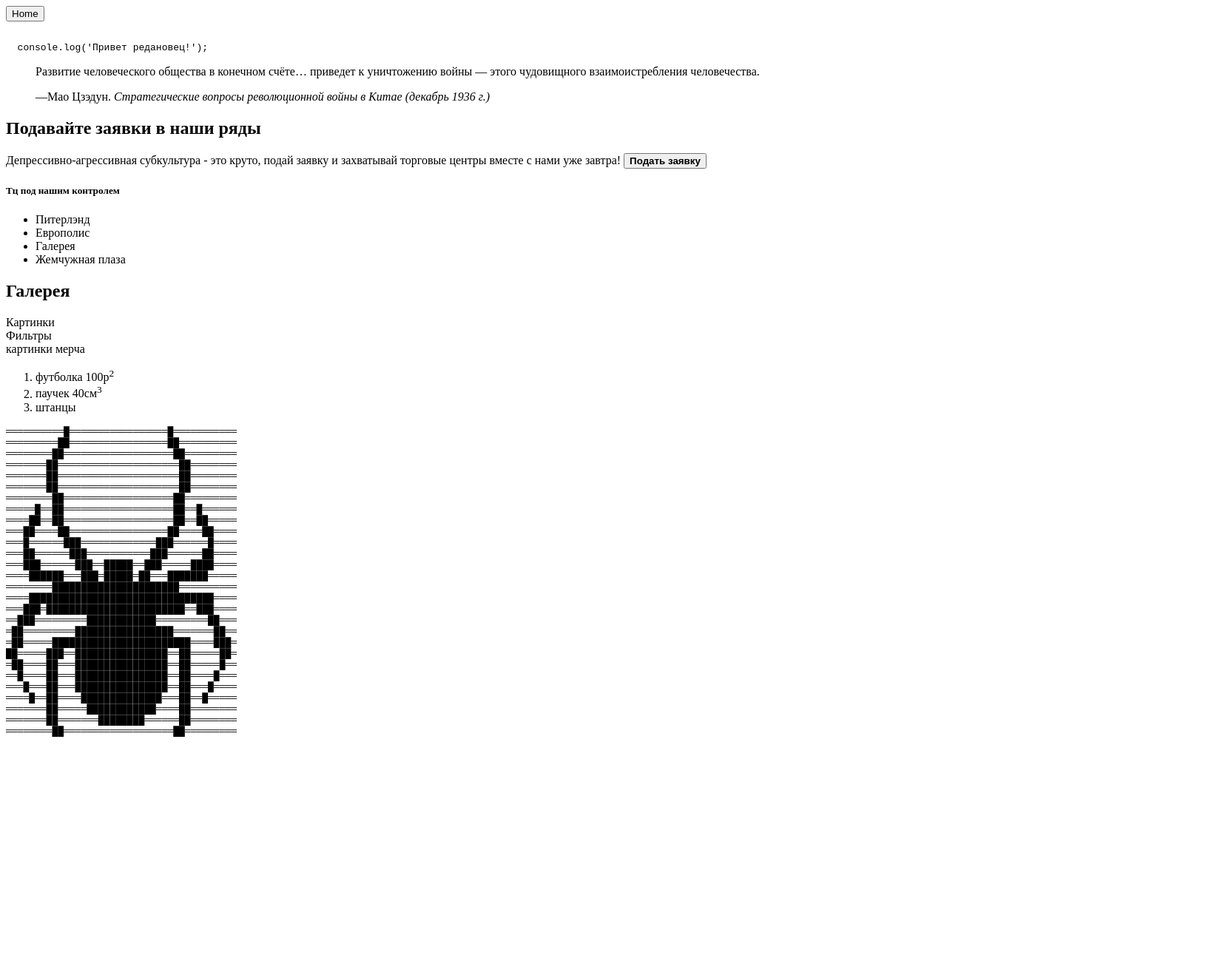
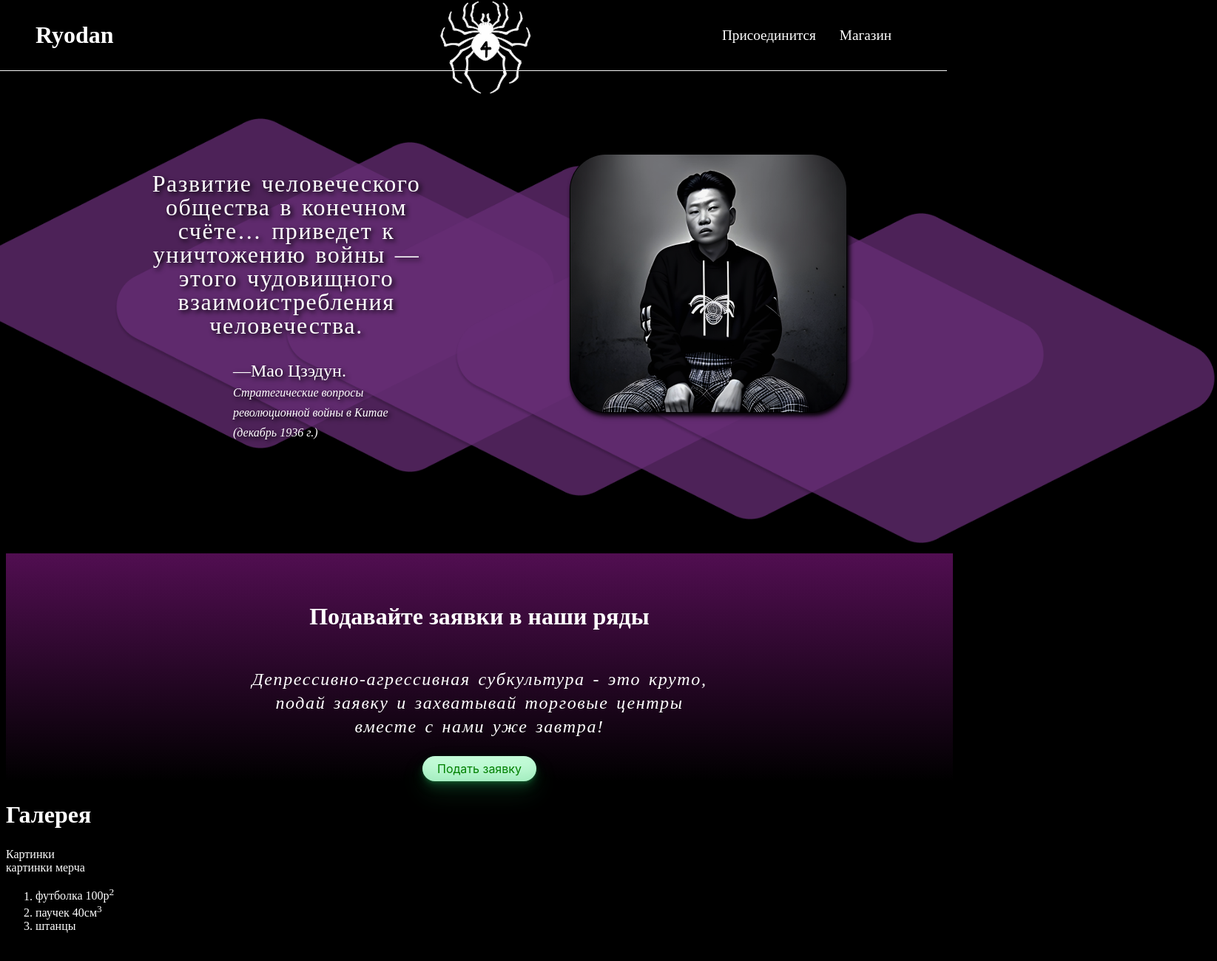
Before and after one commit to Maksaid/Maksaid.github.io, a plain HTML site: page index.html in a window 1280 px wide. Shown: the top 1299 px of the page at 74% size, 1645 px wide, since content can reach past the window. Before the commit the page ends 1024 px from the top, so only its background shows below. Drawn offline with Linux system fonts and the light colour scheme.

Commit message:
add: nav, hero sections

```diff
--- a/index.html
+++ b/index.html
@@ -1,49 +1,56 @@
 <!DOCTYPE html>
-<html lang="ru">
+<html lang="ru" style="width: 100vw; background-color: black;">
 <head>
     <meta name="redan паук редан чвк тц скинхеды оффники нефоры"
           content="оффициальная страница добровольнической группировки чвк редан" charset="UTF-8">
+    <meta name="viewport" content="width=device-width, initial-scale=1.0">
+    <link rel="stylesheet" type="text/css" href="styles.css" media="screen"/>
     <title>Redan</title>
 </head>
-<body>
+<body style="width: 100vw; overflow-x: hidden;">
 <header>
     <nav>
-        <button>Home</button>
+        <h2 class="brand-name">Ryodan</h2>
+        <div class="logo"></div>
+        <section class="link-section">
+            <a>Присоединится</a>
+            <a>Магазин</a>
+        </section>
+
     </nav>
-    <section></section>
 </header>
-<main>
-    <section>
-        <pre><code>
-  console.log('Привет редановец!');
-</code></pre>
+<main class="main">
+    <section style="width: 100vw;">
+        <div class="rect first"></div>
+        <div class="rect second"></div>
+        <div class="rect third"></div>
+        <div class="rect forth"></div>
+        <div class="rect fifth"></div>
+    </section>
+    <section class="mao-section">
         <blockquote cite="https://ru.wikiquote.org/wiki/%D0%9C%D0%B0%D0%BE_%D0%A6%D0%B7%D1%8D%D0%B4%D1%83%D0%BD">
             <p>Развитие человеческого общества в конечном счёте… приведет к уничтожению войны — этого чудовищного
                 взаимоистребления человечества.</p>
             <footer>—Мао Цзэдун.<cite> Стратегические вопросы революционной войны в Китае (декабрь 1936 г.)</cite>
             </footer>
         </blockquote>
-        <h1>Подавайте заявки в наши ряды</h1>
-        <p>
+        <div id="mao" class="mao-img">
+            <img src="img/mao.png">
+        </div>
+    </section>
+
+    <section class="admission-section">
+        <h2>Подавайте заявки в наши ряды</h2>
+        <p class="subculture">
             Депрессивно-агрессивная субкультура - это круто, подай заявку и захватывай торговые центры вместе с нами уже
             завтра!
-            <button><b>Подать заявку</b></button>
+        </p>
+        <button class="button-33">Подать заявку</button>
+    </section>
 
-        <h5>Тц под нашим контролем</h5>
-        <ul>
-            <li>Питерлэнд</li>
-            <li>Европолис</li>
-            <li>Галерея</li>
-            <li>Жемчужная плаза</li>
-        </ul>
-        </p>
-    </section>
-    <section>
-
-
+    <section class="shop-gallery">
         <h2>Галерея</h2>
         <div>Картинки</div>
-        <aside>Фильтры</aside>
         <div>картинки мерча
             <ol>
                 <li>футболка 100р<sup>2</sup></li>
@@ -85,6 +92,7 @@
 ═══════██═══════████████══════██════════
 ════════██═══════════════════██═════════
     </pre>
+    <script src="script.js"></script>
 </footer>
 </body>
 </html>
--- /dev/null
+++ b/styles.css
@@ -0,0 +1,189 @@
+* {
+    box-sizing: border-box;
+}
+
+.rect {
+    position: absolute;
+    z-index: -1;
+    height: 50rem;
+    width: 50rem;
+    border-radius: 4rem;
+    background-image: url("img/Polygon 2.png");
+    background-size: contain;
+    background-repeat: no-repeat;
+}
+
+
+.rect.first {
+    top: 10rem;
+    left: -3rem;
+
+
+}
+
+.rect.second {
+    top: 12rem;
+    left: 12vw;
+
+}
+
+.rect.third {
+    top: 14rem;
+    left: 30vw;
+
+}
+
+.rect.forth {
+    top: 16rem;
+    left: 48vw;
+
+}
+
+.rect.fifth {
+    top: 18rem;
+    left: 66vw;
+
+}
+
+body {
+    width: 100%;
+    color: white;
+}
+
+main {
+    padding-top: 10vh;
+}
+
+nav {
+    position: fixed;
+    top: 0;
+    left: 0;
+    display: flex;
+    height: 6rem;
+    width: 100vw;
+    justify-content: space-between;
+    align-items: center;
+    border-bottom: 0.1rem solid whitesmoke;
+    background-color: black;
+    z-index: 1;
+}
+
+img {
+    filter: drop-shadow(0.2rem 0.2rem 0.2rem black);
+}
+
+.link-section {
+    width: 10rem;
+    display: flex;
+    justify-content: space-between;
+    align-items: center;
+    margin-right: 10rem;
+}
+
+a {
+    font-size: 1.2rem;
+    padding: 1rem;
+}
+
+.brand-name {
+    font-size: 2rem;
+    margin-left: 3rem;
+}
+
+.logo {
+    position: absolute;
+    left: 45vw;
+    margin-top: 2rem;
+    background-image: url("img/pauk.png");
+    width: 19vh;
+    height: 19vh;
+    background-size: cover;
+    background-repeat: no-repeat;
+    border-radius: 4.375rem;
+}
+
+blockquote {
+    padding-top: 10vh;
+    font-size: 2rem;
+    width: 25rem;
+    filter: drop-shadow(0.2rem 0.2rem 0.2rem black);
+
+}
+
+cite {
+    font-style: italic;
+    font-size: 1rem;
+}
+
+footer {
+    padding-left: 10vw;
+    font-size: 1.5rem;
+    width: 30vw;
+}
+
+.mao-img {
+    margin-top: 15vh;
+
+}
+
+.mao-section {
+    display: flex;
+    flex-direction: row;
+    justify-content: space-evenly;
+}
+
+.admission-section {
+    margin-top: 15vh;
+    padding-top: 5vh;
+    display: flex;
+    flex-direction: column;
+    align-items: center;
+    background: linear-gradient(0deg, black, #510e51);
+}
+
+p {
+    line-height: 2rem;
+    text-align: center;
+    word-spacing: 0.2rem;
+    letter-spacing: 0.1rem;
+}
+
+h2 {
+    font-size: 2rem;
+    font-style: normal;
+}
+
+.subculture {
+    width: 50vw;
+    font-style: italic;
+    font-size: 1.5rem;
+}
+
+
+/* CSS */
+.button-33 {
+    background-color: #c2fbd7;
+    border-radius: 100px;
+    box-shadow: rgba(44, 187, 99, .2) 0 -25px 18px -14px inset, rgba(44, 187, 99, .15) 0 1px 2px, rgba(44, 187, 99, .15) 0 2px 4px, rgba(44, 187, 99, .15) 0 4px 8px, rgba(44, 187, 99, .15) 0 8px 16px, rgba(44, 187, 99, .15) 0 16px 32px;
+    color: green;
+    cursor: pointer;
+    display: inline-block;
+    font-family: CerebriSans-Regular, -apple-system, system-ui, Roboto, sans-serif;
+    padding: 7px 20px;
+    text-align: center;
+    text-decoration: none;
+    transition: all 250ms;
+    border: 0;
+    font-size: 16px;
+    user-select: none;
+    -webkit-user-select: none;
+    touch-action: manipulation;
+}
+
+.button-33:hover {
+    box-shadow: rgba(44, 187, 99, .35) 0 -25px 18px -14px inset, rgba(44, 187, 99, .25) 0 1px 2px, rgba(44, 187, 99, .25) 0 2px 4px, rgba(44, 187, 99, .25) 0 4px 8px, rgba(44, 187, 99, .25) 0 8px 16px, rgba(44, 187, 99, .25) 0 16px 32px;
+}
+.shop-gallery {
+    display: grid;
+
+}
```
Also changed, not shown: Template/Desktop.png (renamed from Desktop.png), Template/Mobile.png (renamed from Mobile.png), Template/Tablet.png (renamed from Tablet.png), img/Polygon 2.png (added), img/mao.png (added), img/pauk.png (added), script.js (added).
